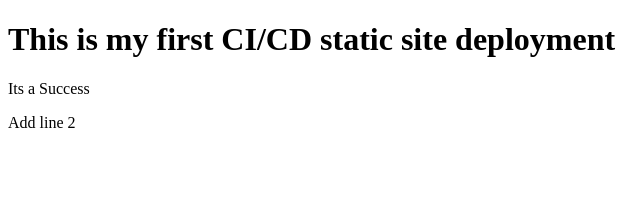
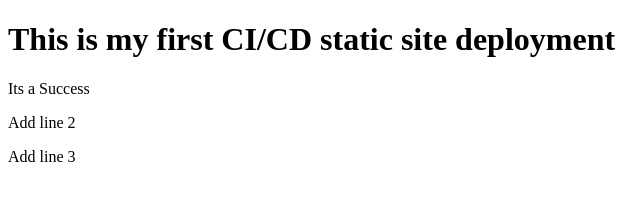
Before and after one commit to ammadmaf/jenkinpipeline, a plain HTML site: page index.html in a window 1280 px wide. Shown: the full height of the page, 0-640 px from the left. Drawn offline with Linux system fonts and the light colour scheme.

Commit message:
Update index.html

```diff
--- a/index.html
+++ b/index.html
@@ -8,6 +8,6 @@
 <h1>This is my first CI/CD static site deployment</h1>
 <p>Its a Success</p>
 <p>Add line 2</p>
-
+<p>Add line 3</p>
 </body>
 </html>
```
